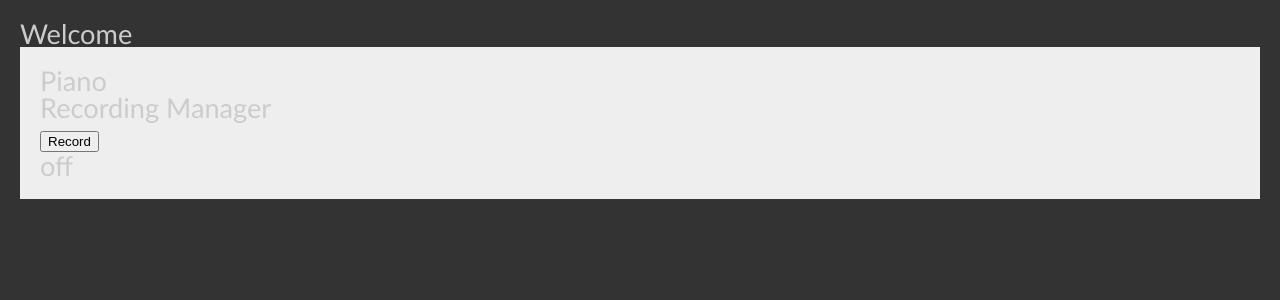
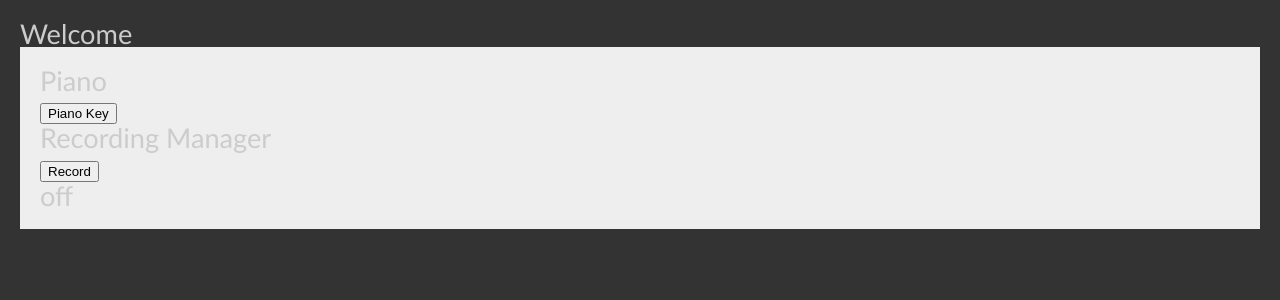
Before and after one commit to edwardtanguay/test-react-class-component, a React (Create React App) app: page / in a window 1280 px wide. Shown: the top 300 px of the page. Built offline with nearby package versions, Linux system fonts and the light colour scheme.

Commit message:
piano key works

```diff
--- a/src/components/Piano.js
+++ b/src/components/Piano.js
@@ -5,12 +5,15 @@ const audioManager = new AudioManager();
 
 export const Piano = () => {
 
-	audioManager.noteOn();
+	const handlePianoKeyPress = () => {
+		audioManager.noteOn();
+	}
 
 	return (
 		<div className="component_piano">
 			<h1>Piano</h1>
-			<RecordingManager/>
+			<button onClick={handlePianoKeyPress}>Piano Key</button>
+			<RecordingManager />
 		</div>
 	)
 }
```
